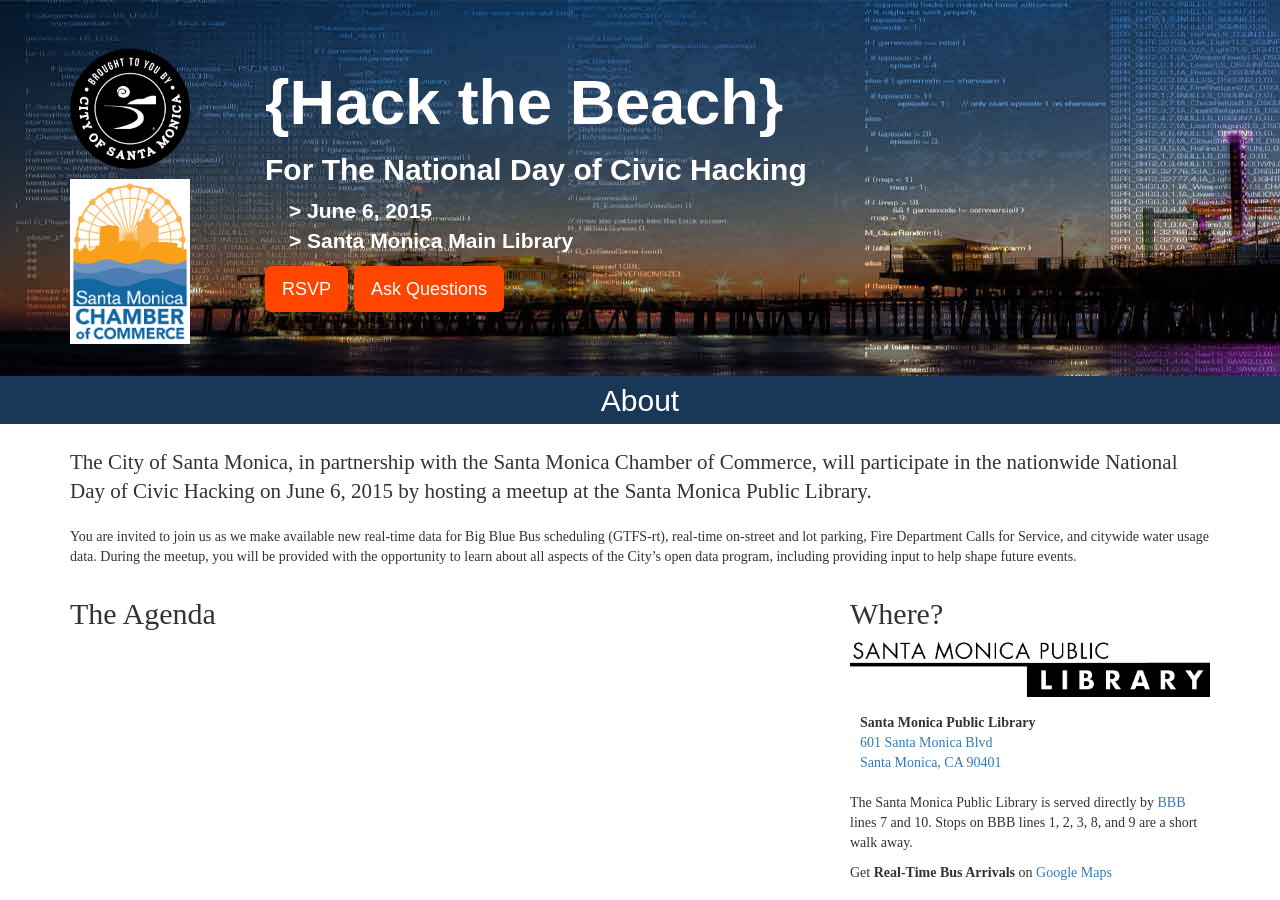
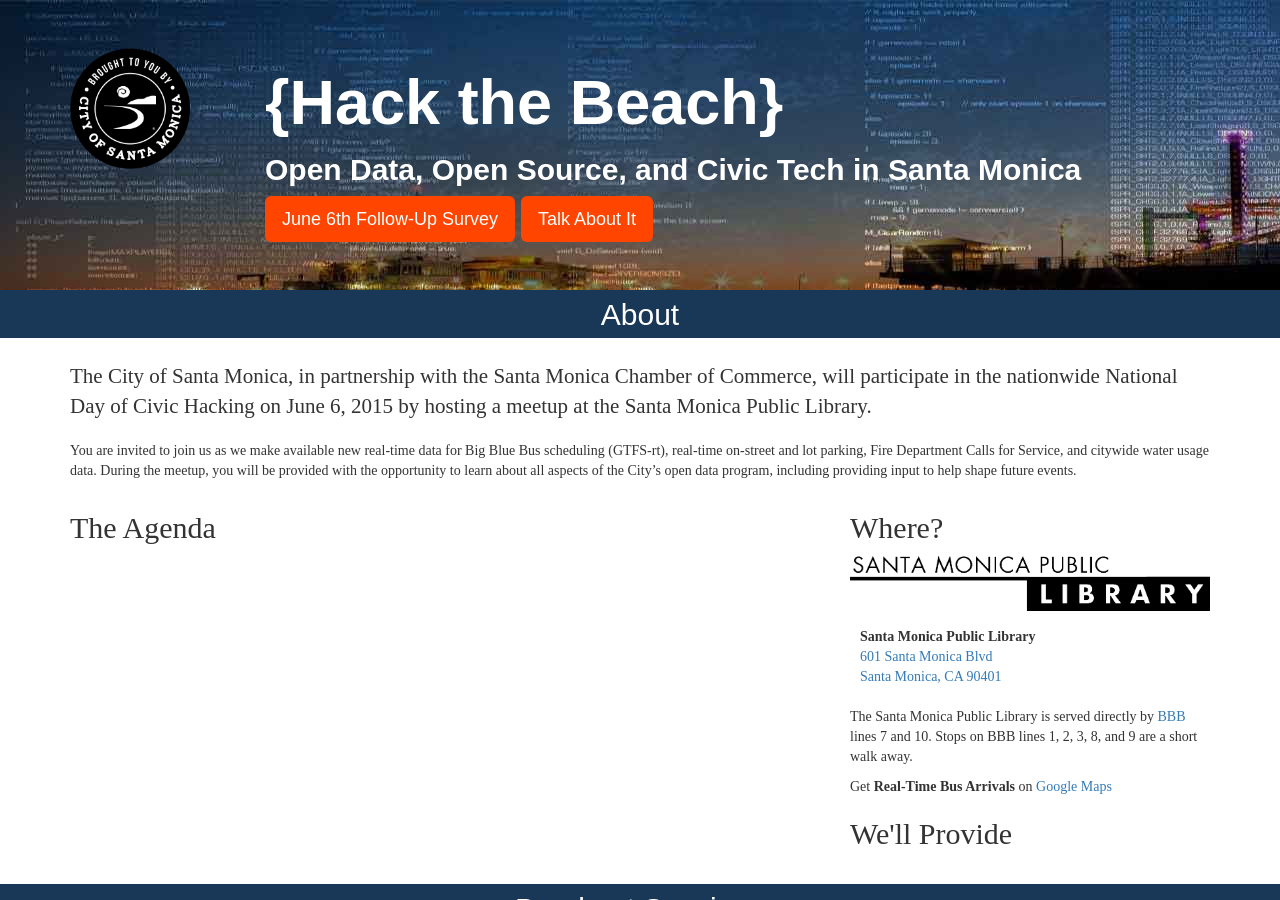
Before and after one commit to CityofSantaMonica/hackthebeach, a Jekyll site: the page built from index.html, in a window 1280 px wide and 900 px high. Built offline with Jekyll 4.4.1, drawn with Linux system fonts in a browser that asks for light colours; nearby versions of some CDN libraries; comment, search, counter and statistics services are not loaded.

Commit message:
updating jumbo links and tagline

```diff
--- a/_includes/jumbotron.html
+++ b/_includes/jumbotron.html
@@ -3,23 +3,18 @@
     <div class="row">
       <div class="col-sm-2">
         <img src="assets/citylogo.png" alt="City of Santa Monica logo" class="logo" />
-        <img src="assets/chamberlogo.jpg" alt="Santa Monica Chamber of Commerce logo" class="logo" />
       </div>
       <div class="col-sm-10">
         <div class="row">
           <div class="col-sm-12">
             <h1>{Hack the Beach}</h1>
-            <h2>For The National Day of Civic Hacking</h2>
+            <h2>Open Data, Open Source, and Civic Tech in Santa Monica</h2>
           </div>
         </div>
         <div class="row">
           <div class="col-sm-6">
-            <ul>
-              <li>June 6, 2015</li>
-              <li>Santa Monica Main Library</li>
-            </ul>
-            <a class="btn btn-lg" target="_blank" href="http://www.eventbrite.com/e/city-of-santa-monica-presents-hack-the-beach-tech-tackles-traffic-tickets-16847693906">RSVP</a>
-            <a class="btn btn-lg" href="#disqus_thread">Ask Questions</a>
+            <a class="btn btn-lg" target="_blank" href="http://www.eventbrite.com/e/city-of-santa-monica-presents-hack-the-beach-tech-tackles-traffic-tickets-16847693906">June 6th Follow-Up Survey</a>
+            <a class="btn btn-lg" href="https://groups.google.com/forum/#!forum/hack-the-beach" target="_blank">Talk About It</a>
           </div>
         </div>
       </div>
```
